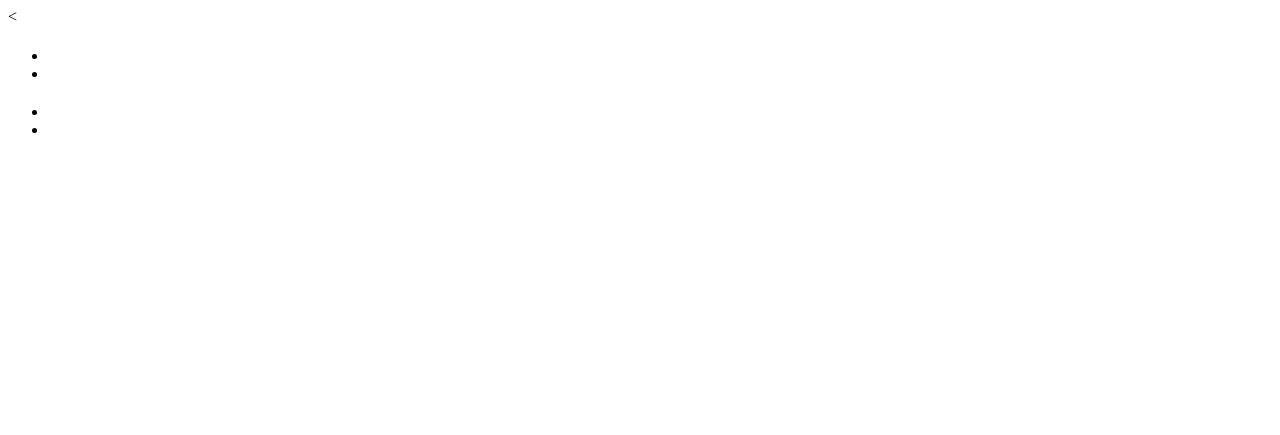
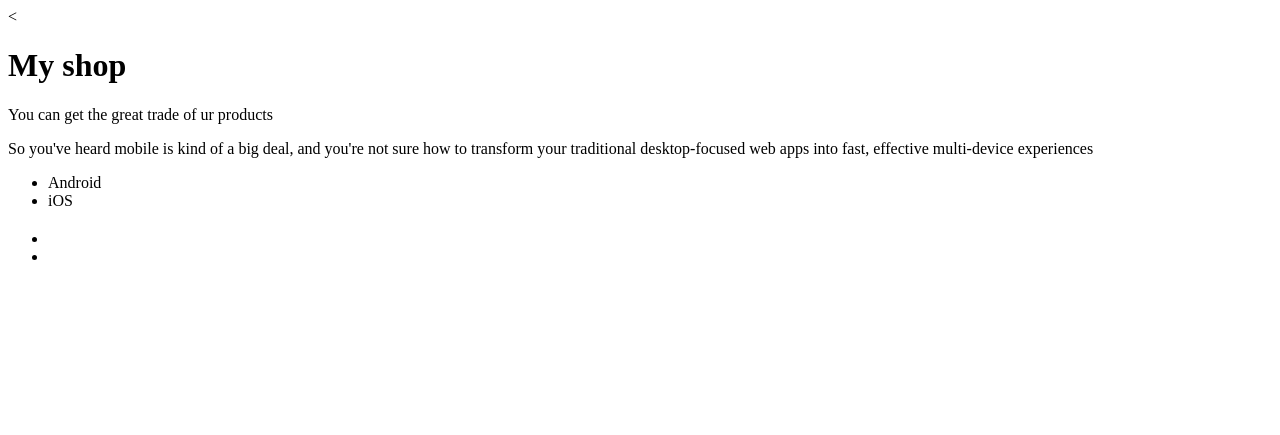
Before and after one commit to yuviaakash/myresume, a plain HTML site: page untitled.html in a window 1280 px wide. Drawn offline with Linux system fonts and the light colour scheme.

Commit message:
enter the container class and enter the content in the paragragh content

```diff
--- a/untitled.html
+++ b/untitled.html
@@ -6,20 +6,25 @@
 </head>
 <body>
 <div id="headline">
-	<header>
-		<h1></h1>
-		<p></p>
+	<div class="container">
+		<header>
+		<h1>My shop</h1>
+		<p>You can  get the great trade of ur products</p>
 	</header>
 
 	<div id="blurb">
-		<p></p>
+		<p>So you've heard mobile is kind of a big deal, and you're not
+          sure how to transform your traditional desktop-focused web apps
+          into fast, effective multi-device experiences</p>
 		<ul>
-			<li></li>
-			<li></li>
+			<li>Android</li>
+			<li>iOS</li>
 		</ul>
 
 	</div>
 	<form method="post" id="register"> </form>
+	</div>
+
 </div>
 <div id="section1">
 	<h2></h2>
```
